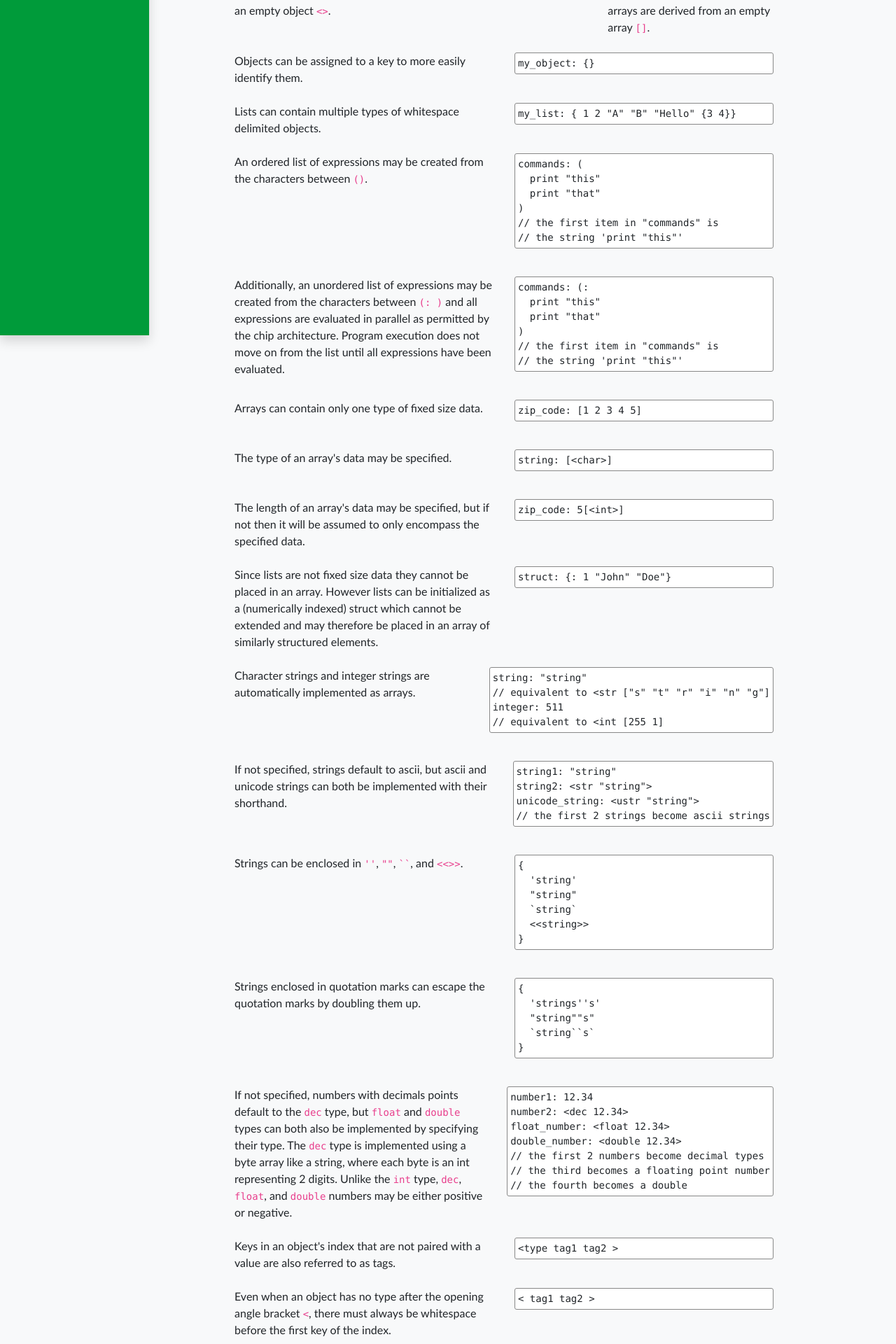
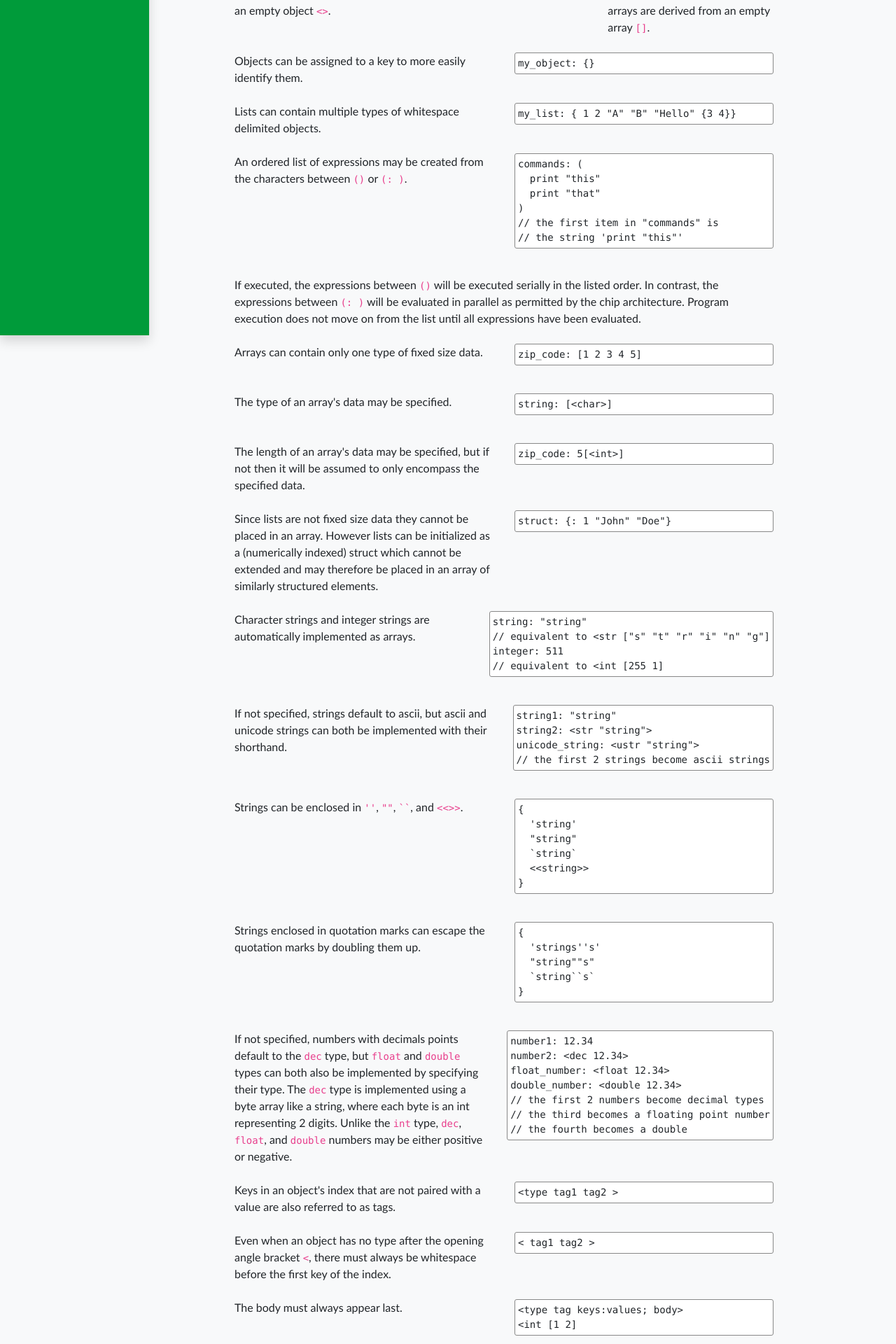
Before and after one commit to jkuzniarek/website-php, a PHP site: page /projects/EON/object_notation.php in a window 1280 px wide. Shown: the part 321-2241 px from the top of the page at 70% size. Run offline with PHP 8.4, Linux system fonts and the light colour scheme; data comes from the database, SQL or seed files in the repository.

Commit message:
simplified parallelization description

```diff
--- a/projects/EON/object_notation.php
+++ b/projects/EON/object_notation.php
@@ -76,7 +76,7 @@ include $sRoot.'templates/sidebar.php';
 
 <div class="row">
   <div class="col">
-    An ordered list of expressions may be created from the characters between <code>()</code>.
+    An ordered list of expressions may be created from the characters between <code>()</code> or <code>(: )</code>.
   </div>
   <div class="col">
 <pre class="code"><code><?=htmlspecialchars('commands: (
@@ -92,17 +92,9 @@ include $sRoot.'templates/sidebar.php';
 
 <div class="row">
   <div class="col">
-    Additionally, an unordered list of expressions may be created from the characters between <code>(: )</code> and all expressions are evaluated in parallel as permitted by the chip architecture.
+    If executed, the expressions between <code>()</code> will be executed serially in the listed order.
+    In contrast, the expressions between <code>(: )</code> will be evaluated in parallel as permitted by the chip architecture.
     Program execution does not move on from the list until all expressions have been evaluated.
-  </div>
-  <div class="col">
-<pre class="code"><code><?=htmlspecialchars('commands: (:
-  print "this"
-  print "that"
-)
-// the first item in "commands" is
-// the string \'print "this"\'')?></code></pre>
-    </code>
   </div>
 </div>
 <br>
```
